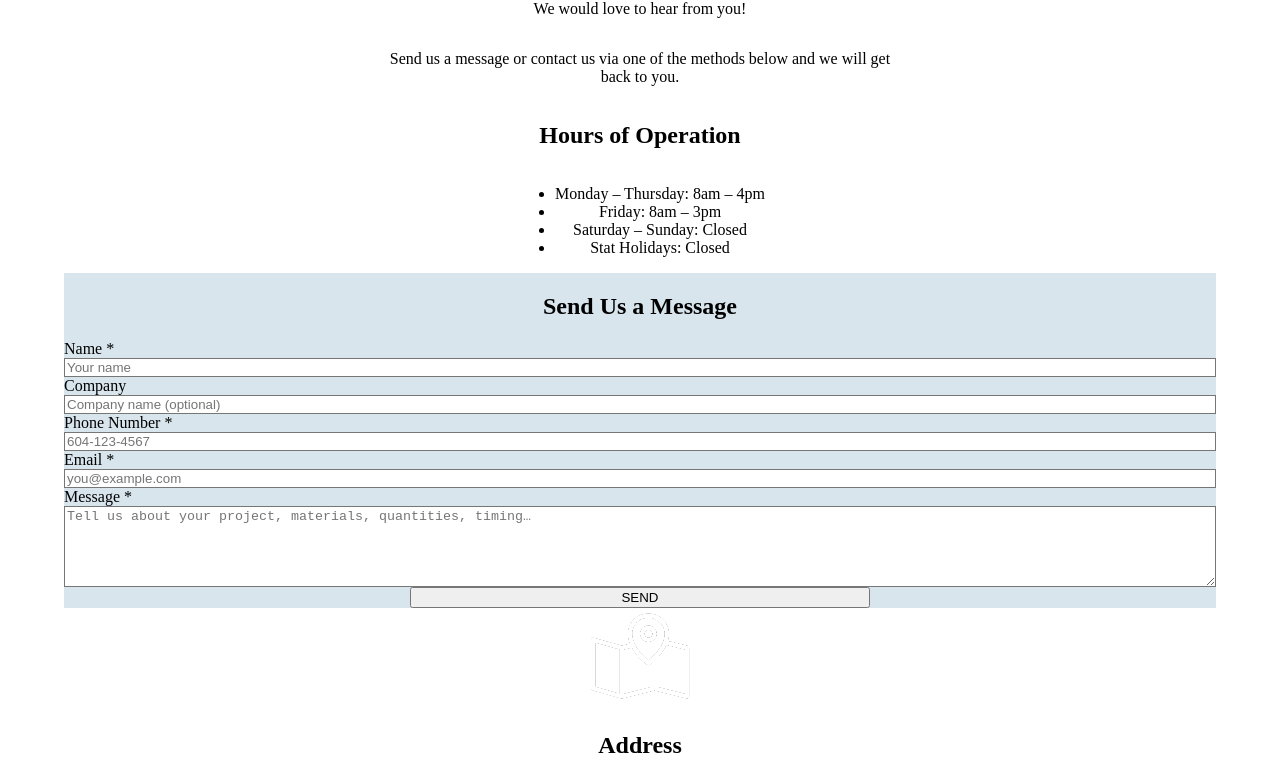
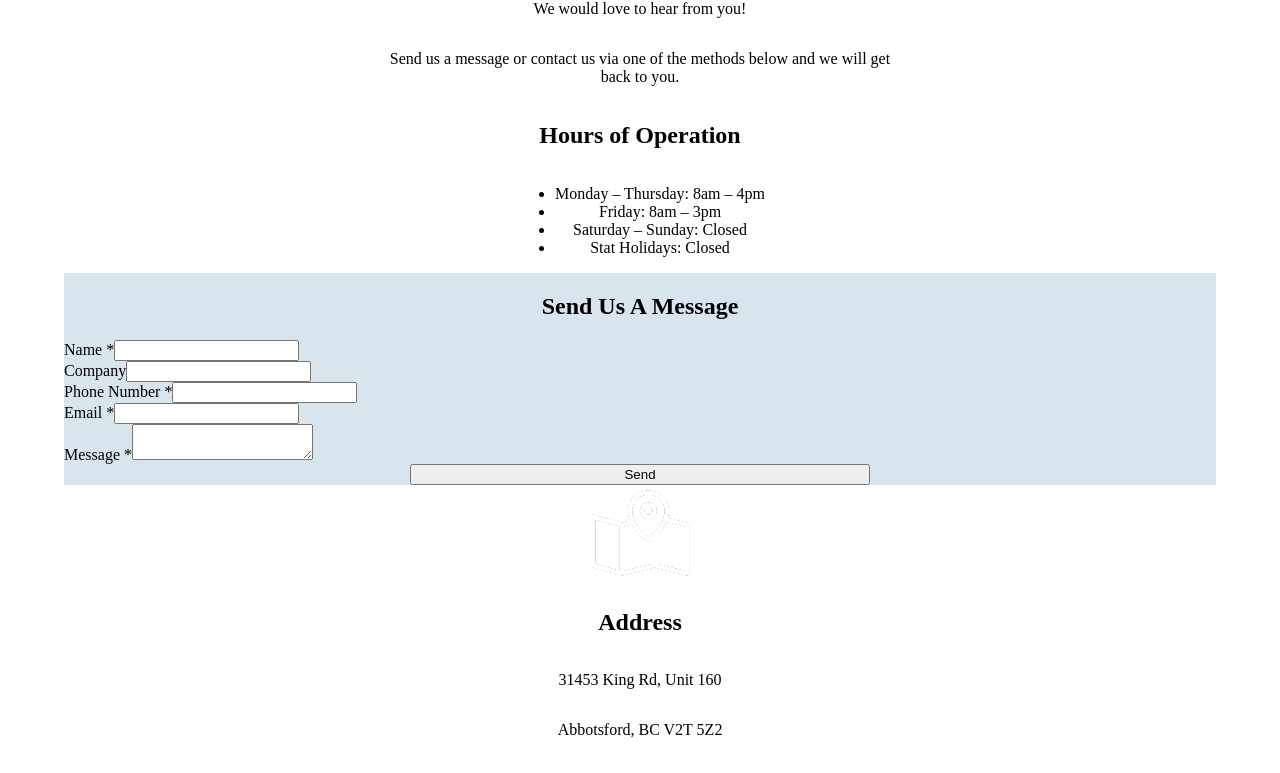
Before and after one commit to Metal-Distributors-Ltd/maxumcnc-next, a Next.js app: page /contact in a window 1280 px wide. Shown: the part 576-1349 px from the top of the page. Built offline with nearby package versions, Linux system fonts and the light colour scheme.

Commit message:
Disable Netlify Forms and use client-side contact form

```diff
--- a/components/ContactForm.jsx
+++ b/components/ContactForm.jsx
@@ -1,102 +1,48 @@
+"use client";
+
+import React from "react";
+
 const ContactForm = () => {
+  const handleSubmit = (e) => {
+    e.preventDefault();
+    // TODO: wire this up to real backend or email later.
+    // For now, just show the success page.
+    window.location.href = "/success";
+  };
+
   return (
-    <div className="flex w-full justify-start">
-      <div className="my-10 flex w-full flex-col items-center justify-center text-black">
-        <div className="grid w-[90%] gap-6 rounded-xl bg-[#d8e5ed] p-6 md:p-8">
+    <div className="flex flex-col-reverse md:flex-row justify-start w-full">
+      <div className="flex flex-col justify-center items-center text-black my-10 w-full">
+        <div className="grid gap-6 mb-6 w-[90%] bg-[#d8e5ed] p-4 rounded-xl">
           <div className="flex justify-center">
-            <h2 className="text-2xl font-semibold text-gray-900">
-              Send Us a Message
-            </h2>
+            <h2>Send Us A Message</h2>
           </div>
 
-          <form
-            name="Maxum-Contact"
-            action="/success"
-            method="post"
-            data-netlify="true"
-            data-netlify-honeypot="bot-field"
-            className="space-y-4"
-          >
-            {/* Netlify spam protection */}
-            <input className="hidden" name="bot-field" />
-            <input type="hidden" name="form-name" value="Maxum-Contact" />
-
-            <div className="flex flex-col gap-1">
-              <label htmlFor="name" className="text-sm font-medium text-gray-800">
-                Name *
-              </label>
-              <input
-                id="name"
-                type="text"
-                name="name"
-                required
-                className="rounded-md border border-gray-300 px-3 py-2 text-sm text-gray-900 outline-none focus:border-accent2 focus:ring-1 focus:ring-accent2"
-                placeholder="Your name"
-              />
+          <form onSubmit={handleSubmit}>
+            <div>
+              <label htmlFor="name">Name *</label>
+              <input id="name" type="text" name="name" required />
             </div>
-
-            <div className="flex flex-col gap-1">
-              <label htmlFor="company" className="text-sm font-medium text-gray-800">
-                Company
-              </label>
-              <input
-                id="company"
-                type="text"
-                name="company"
-                className="rounded-md border border-gray-300 px-3 py-2 text-sm text-gray-900 outline-none focus:border-accent2 focus:ring-1 focus:ring-accent2"
-                placeholder="Company name (optional)"
-              />
+            <div>
+              <label htmlFor="company">Company</label>
+              <input id="company" type="text" name="company" />
             </div>
-
-            <div className="flex flex-col gap-1">
-              <label htmlFor="phone" className="text-sm font-medium text-gray-800">
-                Phone Number *
-              </label>
-              <input
-                id="phone"
-                type="tel"
-                name="phone"
-                required
-                className="rounded-md border border-gray-300 px-3 py-2 text-sm text-gray-900 outline-none focus:border-accent2 focus:ring-1 focus:ring-accent2"
-                placeholder="604-123-4567"
-              />
+            <div>
+              <label htmlFor="phone">Phone Number *</label>
+              <input id="phone" type="tel" name="phone" required />
             </div>
-
-            <div className="flex flex-col gap-1">
-              <label htmlFor="email" className="text-sm font-medium text-gray-800">
-                Email *
-              </label>
-              <input
-                id="email"
-                type="email"
-                name="email"
-                required
-                className="rounded-md border border-gray-300 px-3 py-2 text-sm text-gray-900 outline-none focus:border-accent2 focus:ring-1 focus:ring-accent2"
-                placeholder="you@example.com"
-              />
+            <div>
+              <label htmlFor="email">Email *</label>
+              <input id="email" type="email" name="email" required />
             </div>
-
-            <div className="flex flex-col gap-1">
-              <label
-                htmlFor="project-details"
-                className="text-sm font-medium text-gray-800"
-              >
-                Message *
-              </label>
-              <textarea
-                id="project-details"
-                name="project-details"
-                required
-                rows={5}
-                className="rounded-md border border-gray-300 px-3 py-2 text-sm text-gray-900 outline-none focus:border-accent2 focus:ring-1 focus:ring-accent2"
-                placeholder="Tell us about your project, materials, quantities, timing…"
-              />
+            <div>
+              <label htmlFor="project-details">Message *</label>
+              <textarea id="project-details" name="project-details" required />
             </div>
-
-            <div className="mt-4 flex justify-center">
+            <div className="flex justify-center mt-4">
               <button
                 type="submit"
-                className="w-[40%] rounded-md bg-accent2 px-4 py-2 text-sm font-semibold uppercase tracking-wide text-white transition hover:bg-[#b26636]"
+                className="bg-accent2 hover:bg-[#b26636] w-[40%]"
               >
                 Send
               </button>
```
